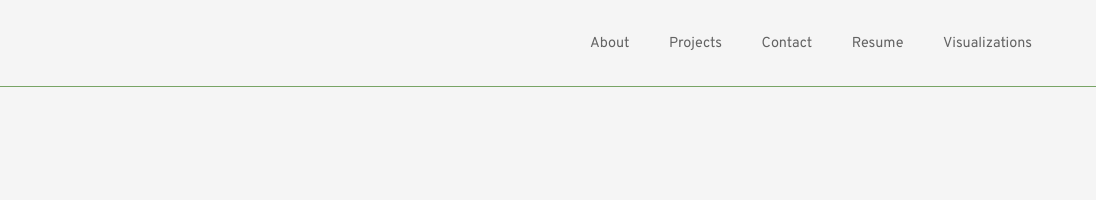
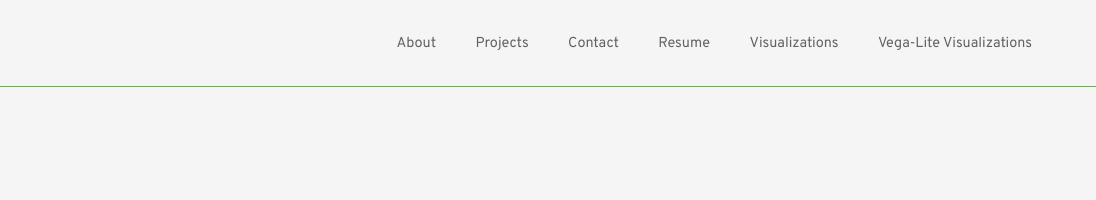
Before and after one commit to katelnn/katelnn.github.io, a plain HTML site: page index.html in a window 1280 px wide. Shown: the top 200 px of the page, 184-1280 px from the left. Drawn offline with Linux system fonts and the light colour scheme.

Commit message:
Update index.html

```diff
--- a/index.html
+++ b/index.html
@@ -29,6 +29,8 @@
         <a class="nav-text" href="#contact">Contact</a>
         <a class="nav-text" href="#resume">Resume</a>
         <a class="nav-text" href="visualizations.html">Visualizations</a>
+        <a class="nav-text" href="vega-lite.html">Vega-Lite Visualizations</a>
+
       </nav>
     </div>
 
```
